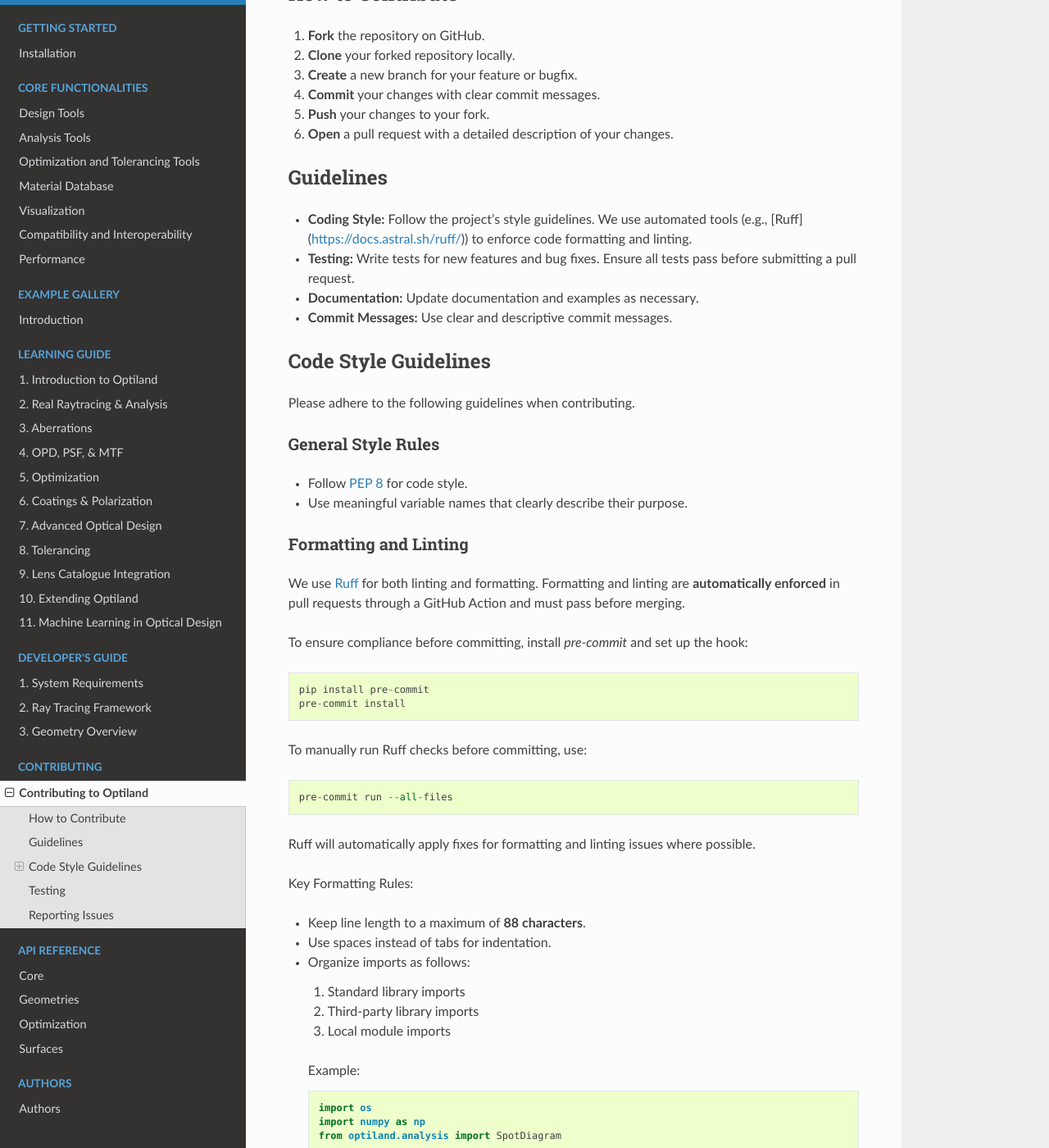
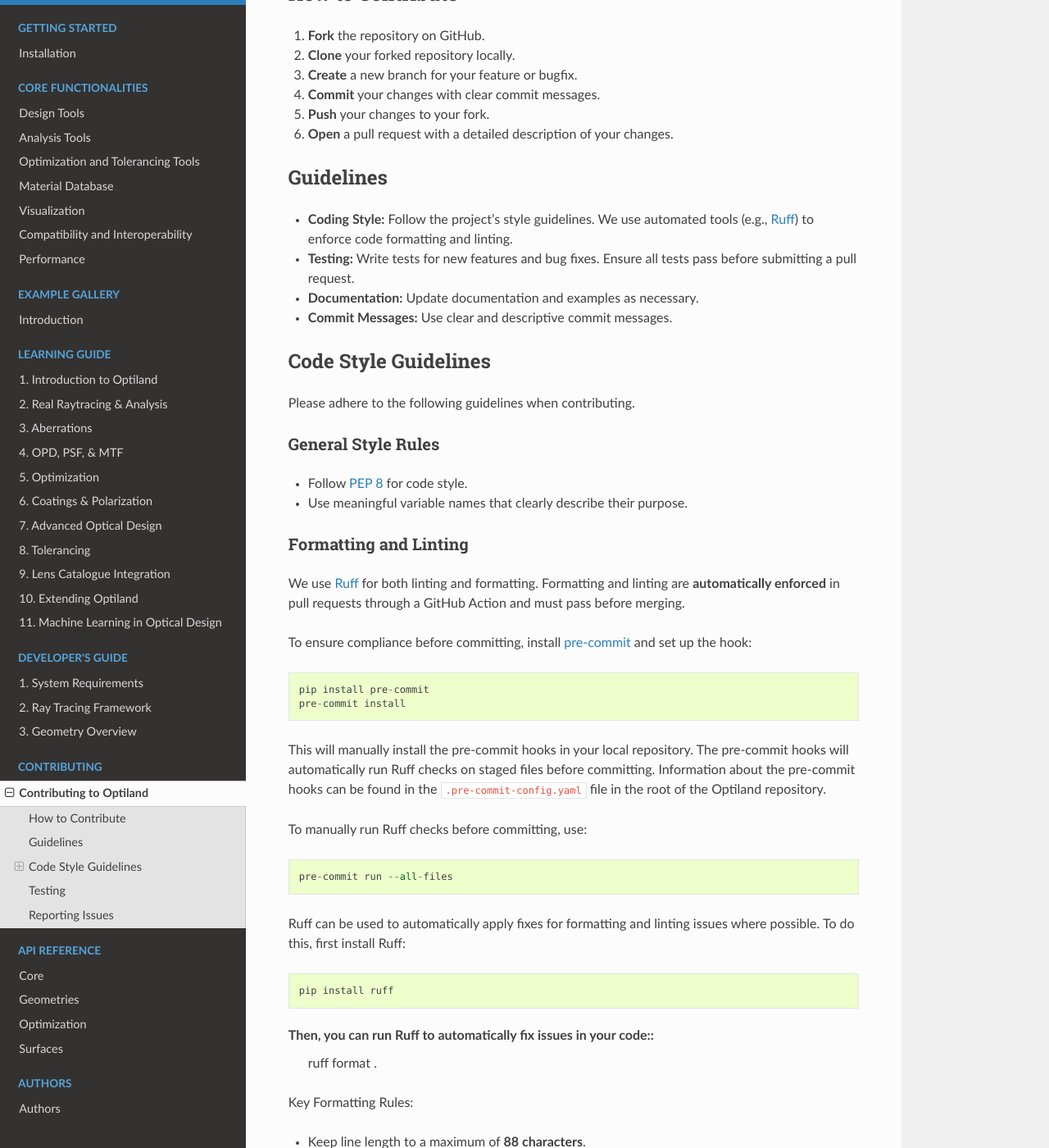
Before and after one commit to HarrisonKramer/optiland, a Sphinx documentation site: the page built from docs/contributing.rst, in a window 1280 px wide and 1400 px high, scrolled down 352 px. Shown: the whole window at 82% size. Built offline with Sphinx 7.4.7 and the Read the Docs theme 3.1.0, drawn with Linux system fonts in a browser that asks for light colours; pages that are not in the unit, such as notebooks, are missing from menus; some of the changed text lies outside the part shown.

Commit message:
Feat/python313 (#93)
* docs: improve links in contributing guidelines for clarity

* docs: clarify repository name in contributing guidelines

* ci: add Python 3.13 to the CI workflow matrix

* docs: update system requirements to include Python 3.13

```diff
--- a/docs/contributing.rst
+++ b/docs/contributing.rst
@@ -22,7 +22,7 @@
 Guidelines
 ----------
 
-- **Coding Style:** Follow the project's style guidelines. We use automated tools (e.g., [Ruff](https://docs.astral.sh/ruff/)) to enforce code formatting and linting.
+- **Coding Style:** Follow the project's style guidelines. We use automated tools (e.g., `Ruff <https://docs.astral.sh/ruff/>`_) to enforce code formatting and linting.
 - **Testing:** Write tests for new features and bug fixes. Ensure all tests pass before submitting a pull request.
 - **Documentation:** Update documentation and examples as necessary.
 - **Commit Messages:** Use clear and descriptive commit messages.
@@ -43,16 +43,24 @@
 
 We use `Ruff <https://docs.astral.sh/ruff/>`_ for both linting and formatting. Formatting and linting are **automatically enforced** in pull requests through a GitHub Action and must pass before merging.
 
-To ensure compliance before committing, install `pre-commit` and set up the hook::
+To ensure compliance before committing, install `pre-commit <https://pre-commit.com/>`_ and set up the hook::
 
     pip install pre-commit
     pre-commit install
+
+This will manually install the pre-commit hooks in your local repository. The pre-commit hooks will automatically run Ruff checks on staged files before committing.
+Information about the pre-commit hooks can be found in the ``.pre-commit-config.yaml`` file in the root of the Optiland repository.
 
 To manually run Ruff checks before committing, use::
 
     pre-commit run --all-files
 
-Ruff will automatically apply fixes for formatting and linting issues where possible.
+Ruff can be used to automatically apply fixes for formatting and linting issues where possible. To do this, first install Ruff::
+
+    pip install ruff
+
+Then, you can run Ruff to automatically fix issues in your code::
+    ruff format .
 
 Key Formatting Rules:
 
@@ -73,7 +81,7 @@
 Docstrings and Comments
 ~~~~~~~~~~~~~~~~~~~~~~~~
 
-- Write docstrings for all public functions, classes, and modules using the `**Google** docstring style <https://sphinxcontrib-napoleon.readthedocs.io/en/latest/example_google.html>`.
+- Write docstrings for all public functions, classes, and modules using the `**Google** docstring style <https://sphinxcontrib-napoleon.readthedocs.io/en/latest/example_google.html/>`_.
 - Use inline comments sparingly and only when necessary to explain complex logic.
 
 Testing
--- a/docs/developers_guide/requirements.rst
+++ b/docs/developers_guide/requirements.rst
@@ -1,7 +1,7 @@
 System Requirements
 ===================
 
-Optiland is a Python-based library, and it is compatible with Python versions **3.9 through 3.12**.
+Optiland is a Python-based library, and it is compatible with Python versions **3.9 through 3.13**.
 
 Operating System and Hardware
 -----------------------------
```
Also changed, not shown: 1 other file.
